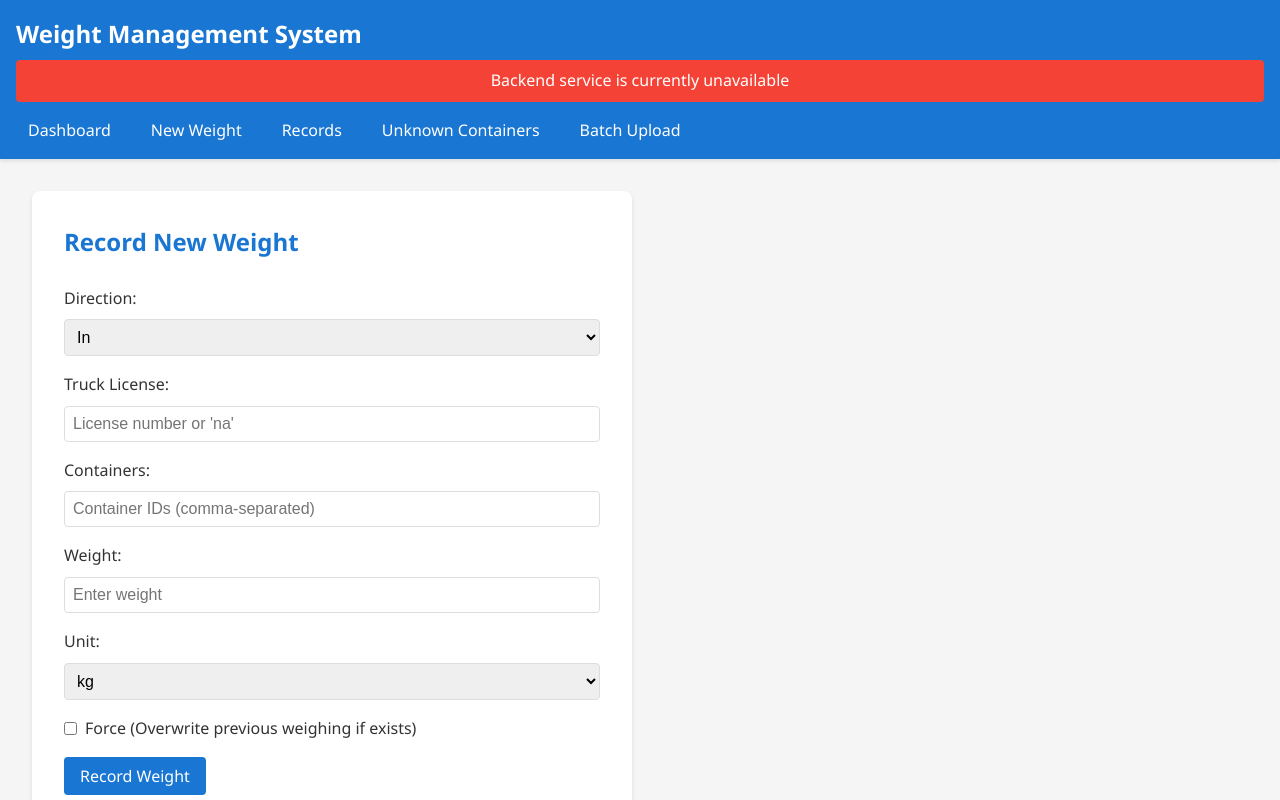
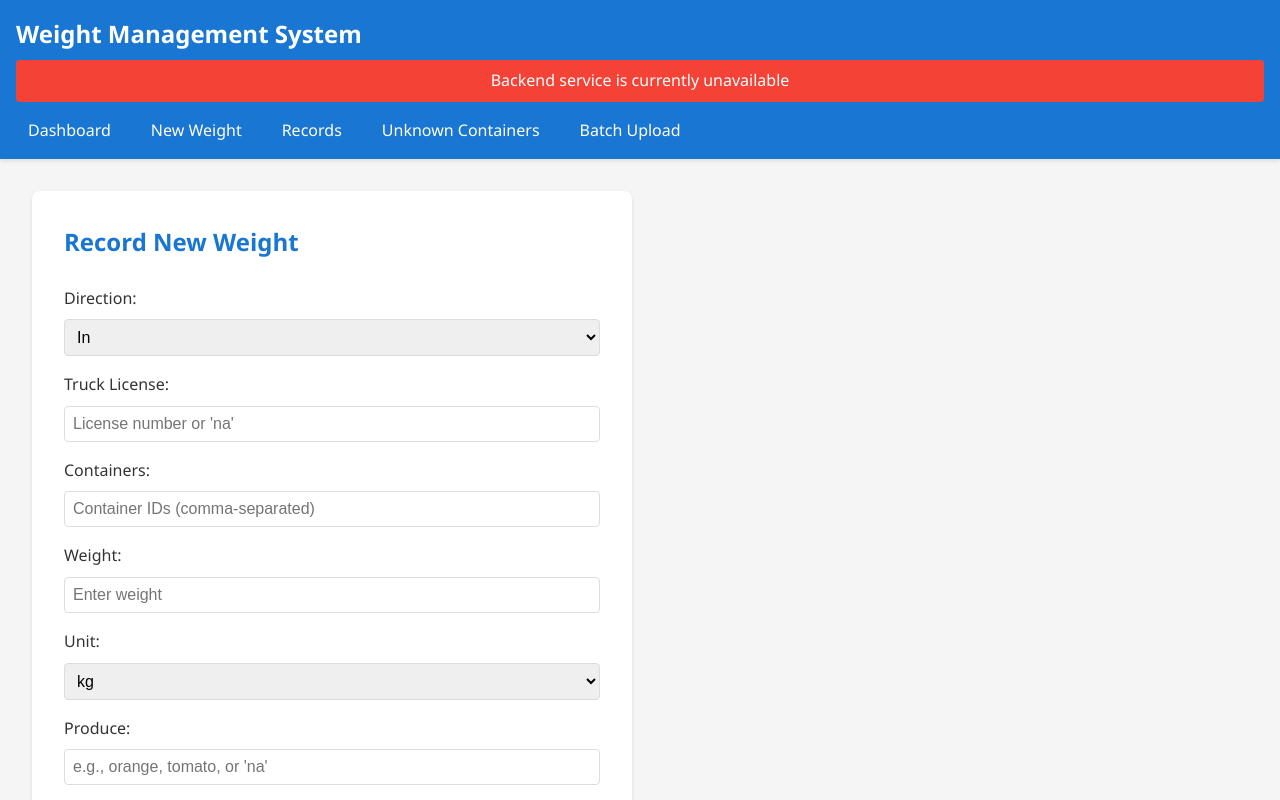
Before and after one commit to maxopsdeveleap/orange-team-gan-shmuel-main, a React (Vite) app in the folder weight/app/frontend/: page /Dashboard/weight/new in a window 1280 px wide. Shown: the top 800 px of the page. Built offline with nearby package versions, Linux system fonts and the light colour scheme; no server answers.

Commit message:
weight react frontend: fix produce field

```diff
--- a/weight/app/frontend/src/components/WeightForm.tsx
+++ b/weight/app/frontend/src/components/WeightForm.tsx
@@ -176,7 +176,7 @@ const WeightForm: React.FC<WeightFormProps> = ({ onSuccess }) => {
           </select>
         </div>
 
-        {direction === 'out' && (
+        {direction === 'in' && (
             <div className="form-group">
               <label htmlFor="produce">Produce:</label>
               <input
```
